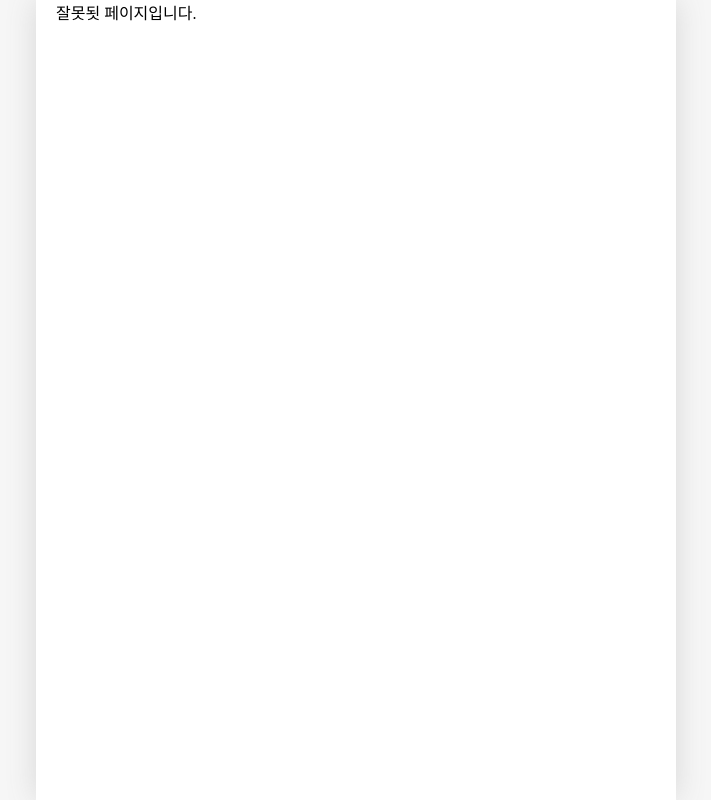
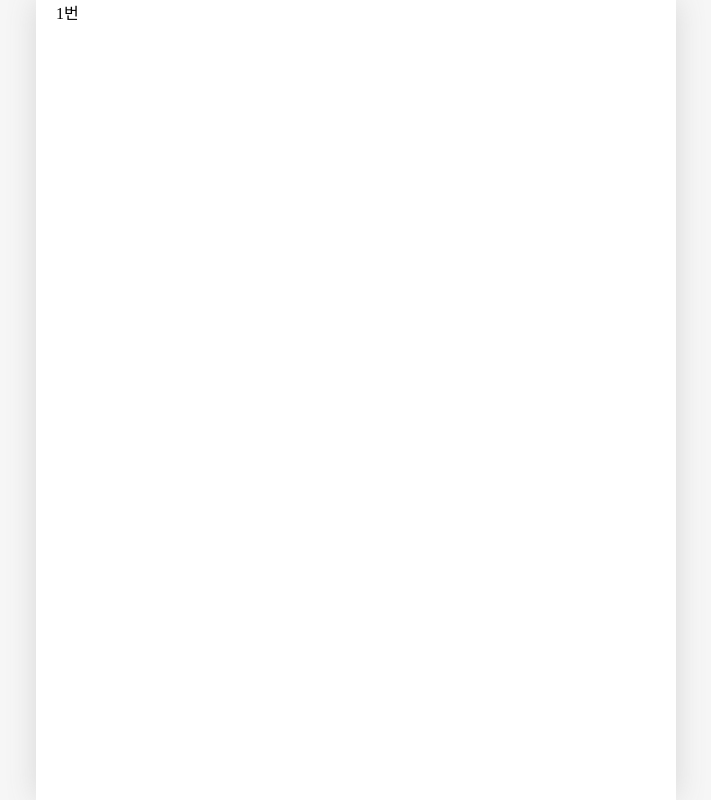
Before and after one commit to hwanseok1014/Emotion-Diary, a React (Vite) app: page /edit/1 in a window 1280 px wide. Shown: the whole page, without its empty margins (284-995 px from the left). Built offline with nearby package versions, Linux system fonts and the light colour scheme; a web font is replaced by a local one.

Commit message:
fix(route): 동적 경로 추가

```diff
--- a/src/App.jsx
+++ b/src/App.jsx
@@ -17,8 +17,8 @@ function App() {
       <Routes>
         <Route path="/" element={<Home/>}/>
         <Route path="/new" element={<New/>}/>
-        <Route path="/diary" element={<Diary/>}/>
-        <Route path="/edit/" eldment={<Editor/>}/>
+        <Route path="/diary/:id" element={<Diary/>}/>
+        <Route path="/edit/:id" element={<Editor/>}/>
         <Route path="*" element={<Notfound/>}/>
       </Routes>
 
--- a/src/index.css
+++ b/src/index.css
@@ -17,8 +17,9 @@ body{
     margin: 0 auto;
     min-height: 100vh;
     height: 100%;
-  box-shadow: rgba(100,100,100,0.2)0px 0px 29px 0px;
+    box-shadow: rgba(100,100,100,0.2) 0px 0px 29px 0px;
     padding: 0px 20px;
+
 }
 
 body *{
--- a/src/pages/Diary.jsx
+++ b/src/pages/Diary.jsx
@@ -1,5 +1,8 @@
-const Diary =( ) =>{
-    return <div>Diary</div>
+import { useParams } from "react-router-dom";
+
+const Diary =() =>{
+    const params = useParams();
+    return <div>{params.id}번 다이어리</div>
 }
 
 export default Diary;
--- a/src/pages/Editor.jsx
+++ b/src/pages/Editor.jsx
@@ -1,5 +1,8 @@
+import { useParams } from "react-router-dom";
+
 const Editor = ()=>{
-    return <div>Editor</div>
+    const params = useParams();
+    return <div>{params.id}번</div>
 }
 
 export default Editor;
```
Lines whose indentation alone changed are shown as unchanged.
